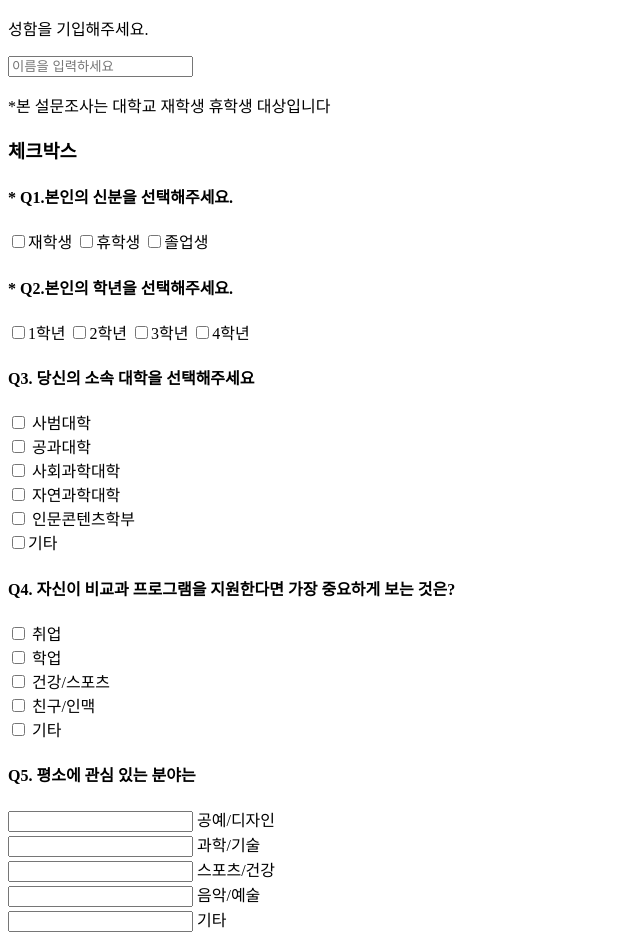
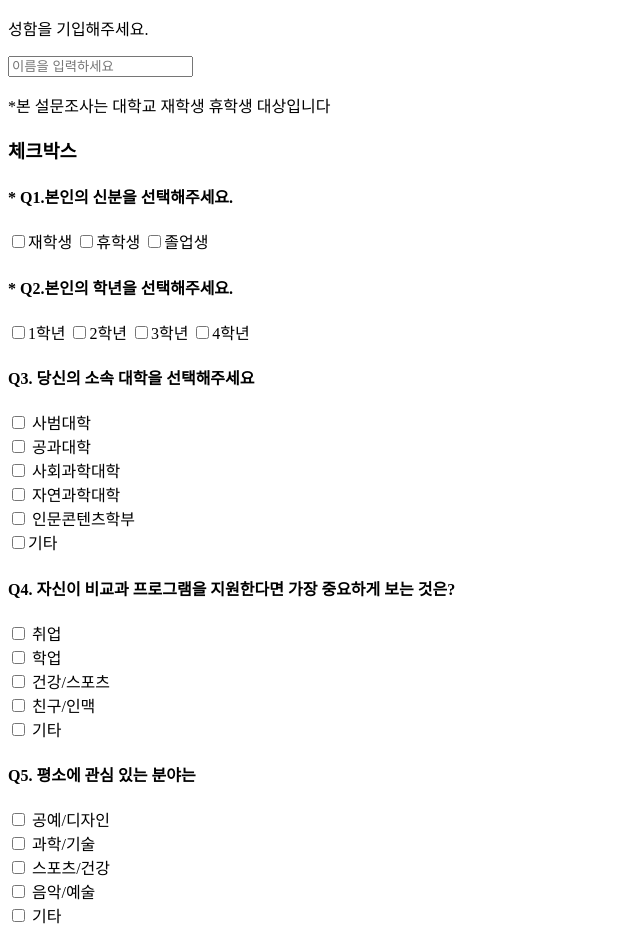
Before and after one commit to hbdenis02-hash/knn-recommender, a plain HTML site: page index.html in a window 1280 px wide. Shown: the top 946 px of the page, without its empty margins (0-640 px from the left). Drawn offline with Linux system fonts and the light colour scheme.

Commit message:
index.html

```diff
--- a/index.html
+++ b/index.html
@@ -59,11 +59,11 @@
 
     <div id="checkbox5">
       <h4>Q5. 평소에 관심 있는 분야는 </h4>
-      <label><input type="checkbox5" name="option5"> 공예/디자인</label><br>
-      <label><input type="checkbox5" name="option5"> 과학/기술</label><br>
-      <label><input type="checkbox5" name="option5"> 스포츠/건강</label><br>
-      <label><input type="checkbox5" name="option5"> 음악/예술</label><br>
-      <label><input type="checkbox5" name="option5"> 기타</label><br>
+      <label><input type="checkbox" name="option5"> 공예/디자인</label><br>
+      <label><input type="checkbox" name="option5"> 과학/기술</label><br>
+      <label><input type="checkbox" name="option5"> 스포츠/건강</label><br>
+      <label><input type="checkbox" name="option5"> 음악/예술</label><br>
+      <label><input type="checkbox" name="option5"> 기타</label><br>
     </div>
 
 
```
